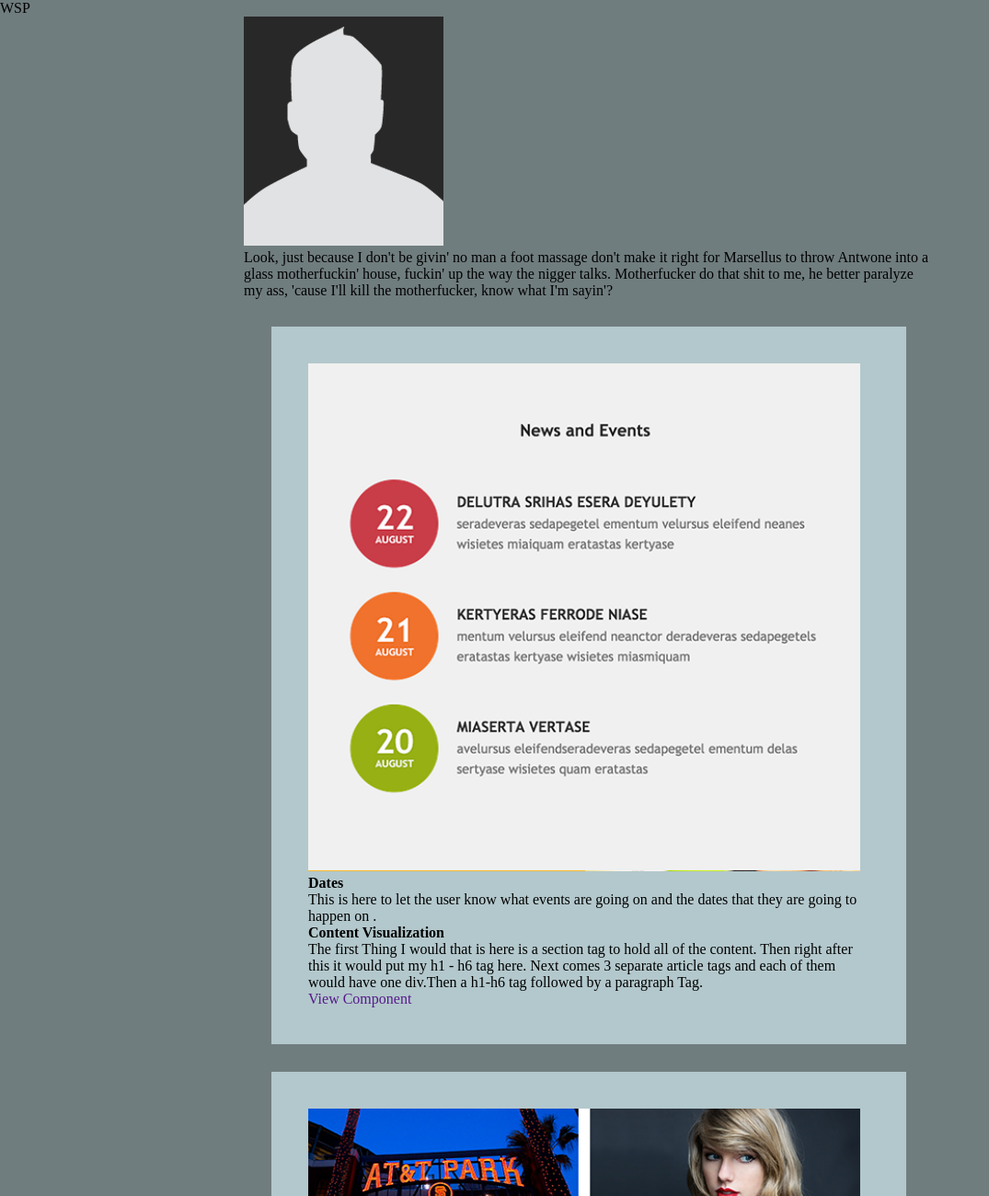
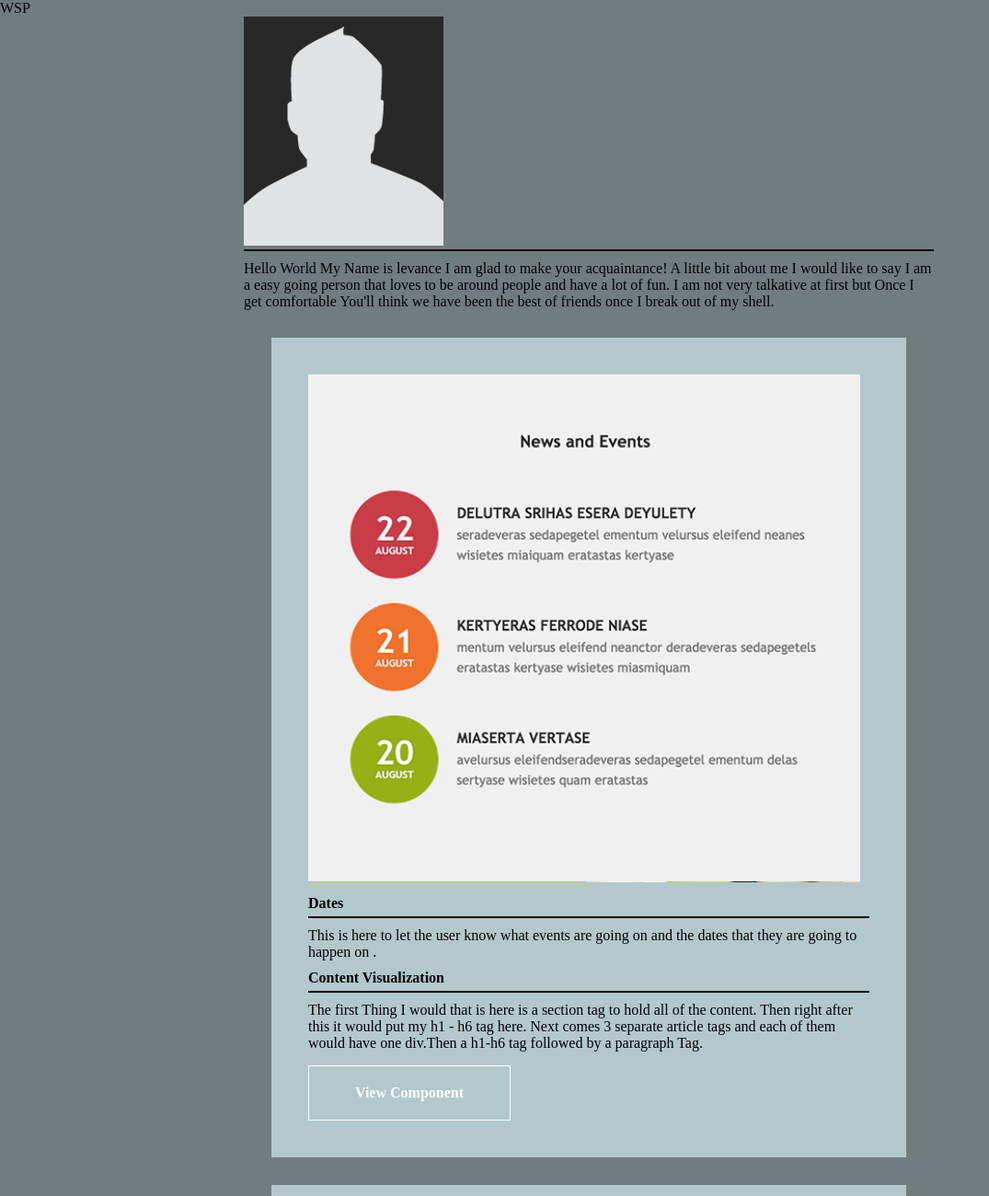
Before and after one commit to LevanceWam/WSP_V2, a plain HTML site: page wsp_project-master/index.html in a window 1280 px wide. Shown: the top 1300 px of the page at 92% size, without its empty margins (0-1075 px from the left). Drawn offline with Linux system fonts and the light colour scheme.

Commit message:
wednesday up

```diff
--- a/wsp_project-master/css/main.css
+++ b/wsp_project-master/css/main.css
@@ -29,4 +29,22 @@ article img{
 
 h2{
     font-weight: bold;
+    padding-top: 10px;
+    margin-bottom: 5px;
 }
+
+a{
+    width: 220px;
+    margin-top: 15px;
+    border: 1px solid white;
+    display: inline-block;
+    padding:20px;
+    text-align: center;
+    font-weight: bold;
+    color: white;
+}
+
+p{
+    border-top:2px solid black;
+    padding-top: 10px;
+}
--- a/wsp_project-master/index.html
+++ b/wsp_project-master/index.html
@@ -13,9 +13,9 @@
 	   <section>
 		   <img src="images/Profile.png">
 		   <p>
-			   Look, just because I don't be givin' no man a foot massage don't make it right for Marsellus to throw
-			   Antwone into a glass motherfuckin' house, fuckin' up the way the nigger talks. Motherfucker do that shit to me,
-			   he better paralyze my ass, 'cause I'll kill the motherfucker, know what I'm sayin'?
+			   Hello World My Name is levance I am glad to make your acquaintance! A little bit about me I would like to say I am a easy going
+			   person that loves to be around people and have a lot of fun. I am not very talkative at first but Once I get comfortable You'll think
+			   we have been the best of friends once I break out of my shell.
 		   </p>
 	   </section>
 	<!-- Blog, Components -->
```
Also changed, not shown: 1 other file.
